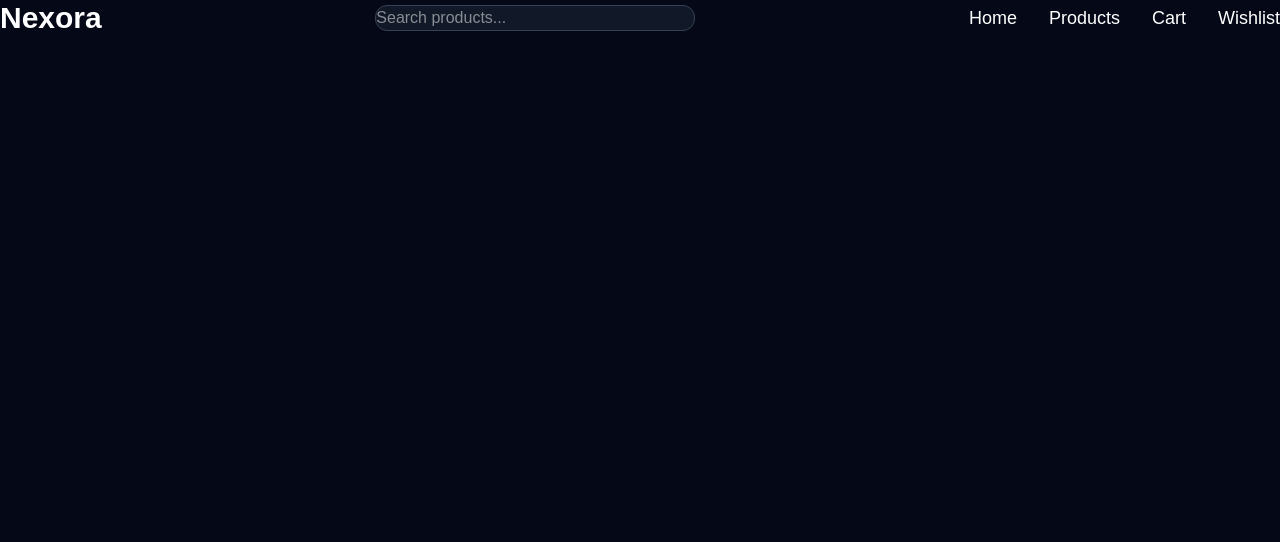
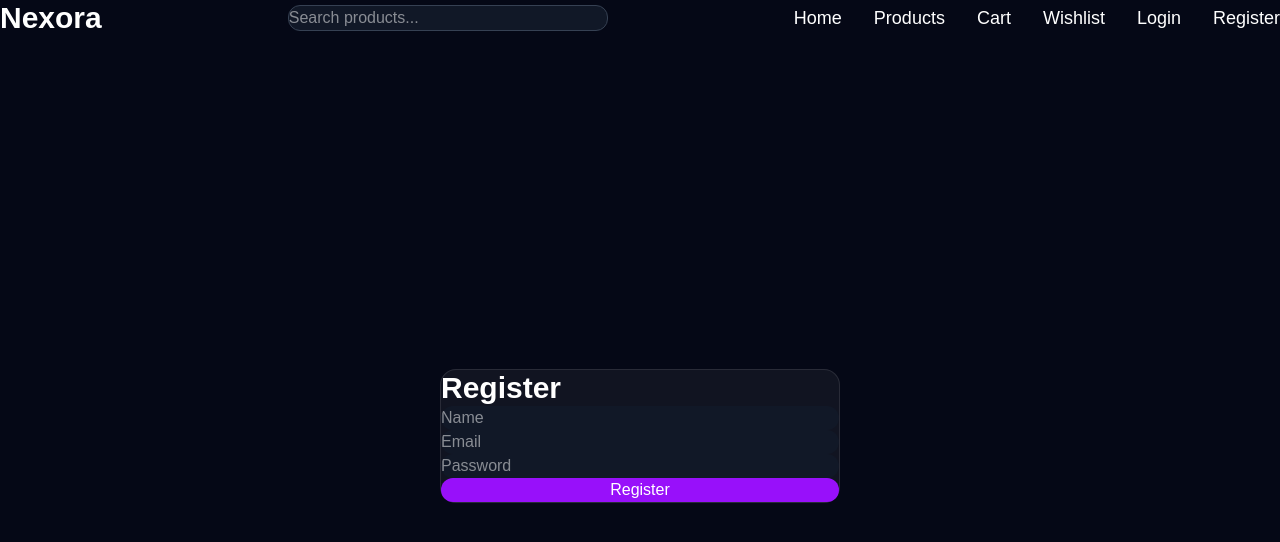
Before and after one commit to sahil2877/Intelligent-Ecommerce-Ai, a React (Vite) app in the folder client/: page /register in a window 1280 px wide. Shown: the top 542 px of the page. Built offline with nearby package versions, Linux system fonts and the light colour scheme.

Commit message:
Implement login and registration frontend

```diff
--- a/client/src/App.jsx
+++ b/client/src/App.jsx
@@ -1,8 +1,15 @@
 import AppRoutes from "./routes/AppRoutes";
+import { Toaster }
+from "react-hot-toast";
 
 
 function App() {
-  return <AppRoutes />;
+  return (
+    <>
+      <Toaster />
+      <AppRoutes />
+    </>
+  );
 }
 
 export default App;
--- a/client/src/components/Navbar/Navbar.jsx
+++ b/client/src/components/Navbar/Navbar.jsx
@@ -31,6 +31,14 @@ function Navbar() {
         <Link to="/cart">Cart</Link>
 
         <Link to="/wishlist">Wishlist</Link>
+
+        <Link to="/login">
+  Login
+</Link>
+
+<Link to="/register">
+  Register
+</Link>
       </div>
 
     </nav>
--- a/client/src/pages/Login/Login.jsx
+++ b/client/src/pages/Login/Login.jsx
@@ -0,0 +1,127 @@
+import { useState } from "react";
+import { useNavigate } from "react-router-dom";
+import api from "../../api/axios";
+import { toast } from "react-hot-toast";
+
+function Login() {
+
+  const navigate = useNavigate();
+
+  const [email, setEmail] =
+    useState("");
+
+  const [password, setPassword] =
+    useState("");
+
+  const handleLogin =
+    async (e) => {
+
+      e.preventDefault();
+
+      try {
+
+        const res =
+          await api.post(
+            "/auth/login",
+            {
+              email,
+              password
+            }
+          );
+
+        localStorage.setItem(
+          "token",
+          res.data.token
+        );
+
+        localStorage.setItem(
+          "user",
+          JSON.stringify(
+            res.data.user
+          )
+        );
+
+        toast.success(
+          "Login Successful"
+        );
+
+        navigate("/");
+
+      } catch (error) {
+
+        toast.error(
+          error.response?.data?.message ||
+          "Login Failed"
+        );
+
+      }
+    };
+
+  return (
+    <div className="min-h-screen flex items-center justify-center">
+
+      <form
+        onSubmit={handleLogin}
+        className="
+        bg-white/5
+        border border-white/10
+        p-8
+        rounded-2xl
+        w-[400px]
+        "
+      >
+
+        <h1 className="text-3xl font-bold mb-6">
+          Login
+        </h1>
+
+        <input
+          type="email"
+          placeholder="Email"
+          value={email}
+          onChange={(e) =>
+            setEmail(e.target.value)
+          }
+          className="
+          w-full
+          p-3
+          mb-4
+          rounded-xl
+          bg-[#111827]
+          "
+        />
+
+        <input
+          type="password"
+          placeholder="Password"
+          value={password}
+          onChange={(e) =>
+            setPassword(e.target.value)
+          }
+          className="
+          w-full
+          p-3
+          mb-4
+          rounded-xl
+          bg-[#111827]
+          "
+        />
+
+        <button
+          className="
+          w-full
+          bg-purple-600
+          py-3
+          rounded-xl
+          "
+        >
+          Login
+        </button>
+
+      </form>
+
+    </div>
+  );
+}
+
+export default Login;
--- a/client/src/pages/ProductDetails/ProductDetails.jsx
+++ b/client/src/pages/ProductDetails/ProductDetails.jsx
@@ -1,86 +1,100 @@
 import { useEffect, useState } from "react";
 import { useParams } from "react-router-dom";
 import api from "../../api/axios";
+import { toast } from "react-hot-toast";
 
 function ProductDetails() {
-
   const { id } = useParams();
 
-  const [product, setProduct] =
-    useState(null);
+  const [product, setProduct] = useState(null);
 
-  const [loading, setLoading] =
-    useState(true);
+  const [loading, setLoading] = useState(true);
+
+  const handleAddToCart = async () => {
+    try {
+      const token = localStorage.getItem("token");
+
+      await api.post(
+        `/cart/add/${product._id}`,
+        {
+          quantity: 1,
+        },
+        {
+          headers: {
+            Authorization: `Bearer ${token}`,
+          },
+        },
+      );
+
+      toast.success("Added to cart");
+    } catch (error) {
+      console.log(error);
+
+      console.log(error.response);
+
+      toast.error(error.response?.data?.message || "Failed to add cart");
+    }
+  };
+
+  const handleAddToWishlist = async () => {
+    try {
+      const token = localStorage.getItem("token");
+
+      await api.post(
+        `/wishlist/add/${product._id}`,
+        {},
+        {
+          headers: {
+            Authorization: `Bearer ${token}`,
+          },
+        },
+      );
+
+      toast.success("Added to wishlist");
+    } catch (error) {
+      toast.error("Failed to add wishlist");
+    }
+  };
 
   useEffect(() => {
+    const fetchProduct = async () => {
+      try {
+        const res = await api.get(`/products/${id}`);
 
-    const fetchProduct =
-      async () => {
-
-        try {
-
-          const res =
-            await api.get(
-              `/products/${id}`
-            );
-
-          setProduct(
-            res.data.product
-          );
-
+        setProduct(res.data.product);
       } catch (error) {
-
         console.log(error);
-
       } finally {
-
         setLoading(false);
-
       }
     };
 
     fetchProduct();
-
   }, [id]);
 
   if (loading) {
-    return (
-      <h1 className="text-center mt-20">
-        Loading...
-      </h1>
-    );
+    return <h1 className="text-center mt-20">Loading...</h1>;
   }
 
   if (!product) {
-    return (
-      <h1 className="text-center mt-20">
-        Product Not Found
-      </h1>
-    );
+    return <h1 className="text-center mt-20">Product Not Found</h1>;
   }
 
   return (
     <div className="max-w-7xl mx-auto px-6 py-10">
-
       <div className="grid md:grid-cols-2 gap-12">
-
         <div>
-
           <img
-            src={
-              product.images?.[0]
-            }
+            src={product.images?.[0]}
             alt={product.title}
             className="
             w-full
             rounded-2xl
             "
           />
-
         </div>
 
         <div>
-
           <h1
             className="
             text-5xl
@@ -124,8 +138,7 @@ function ProductDetails() {
             mt-6
             "
           >
-            ⭐
-            {product.averageRating || 0}
+            ⭐{product.averageRating || 0}
           </p>
 
           <div
@@ -135,8 +148,8 @@ function ProductDetails() {
             mt-8
             "
           >
-
             <button
+              onClick={handleAddToCart}
               className="
   bg-purple-600
   px-6
@@ -148,6 +161,7 @@ function ProductDetails() {
             </button>
 
             <button
+              onClick={handleAddToWishlist}
               className="
   border
   border-gray-600
@@ -158,13 +172,9 @@ function ProductDetails() {
             >
               Add To Wishlist
             </button>
-
           </div>
-
         </div>
-
       </div>
-
     </div>
   );
 }
--- a/client/src/pages/Register/Register.jsx
+++ b/client/src/pages/Register/Register.jsx
@@ -0,0 +1,134 @@
+import { useState } from "react";
+import { useNavigate } from "react-router-dom";
+import api from "../../api/axios";
+import { toast } from "react-hot-toast";
+
+function Register() {
+
+  const navigate = useNavigate();
+
+  const [name, setName] =
+    useState("");
+
+  const [email, setEmail] =
+    useState("");
+
+  const [password, setPassword] =
+    useState("");
+
+  const handleRegister =
+    async (e) => {
+
+      e.preventDefault();
+
+      try {
+
+        await api.post(
+          "/auth/register",
+          {
+            name,
+            email,
+            password
+          }
+        );
+
+        toast.success(
+          "Registration Successful"
+        );
+
+        navigate("/login");
+
+      } catch (error) {
+
+        toast.error(
+          error.response?.data?.message ||
+          "Registration Failed"
+        );
+
+      }
+    };
+
+  return (
+    <div className="min-h-screen flex items-center justify-center">
+
+      <form
+        onSubmit={handleRegister}
+        className="
+        bg-white/5
+        border border-white/10
+        p-8
+        rounded-2xl
+        w-[400px]
+        "
+      >
+
+        <h1 className="text-3xl font-bold mb-6">
+          Register
+        </h1>
+
+        <input
+          type="text"
+          placeholder="Name"
+          value={name}
+          onChange={(e) =>
+            setName(e.target.value)
+          }
+          className="
+          w-full
+          p-3
+          mb-4
+          rounded-xl
+          bg-[#111827]
+          "
+        />
+
+        <input
+          type="email"
+          placeholder="Email"
+          value={email}
+          onChange={(e) =>
+            setEmail(e.target.value)
+          }
+          className="
+          w-full
+          p-3
+          mb-4
+          rounded-xl
+          bg-[#111827]
+          "
+        />
+
+        <input
+          type="password"
+          placeholder="Password"
+          value={password}
+          onChange={(e) =>
+            setPassword(e.target.value)
+          }
+          className="
+          w-full
+          p-3
+          mb-4
+          rounded-xl
+          bg-[#111827]
+          "
+        />
+
+        <button
+          className="
+          w-full
+          bg-purple-600
+          py-3
+          rounded-xl
+          "
+        >
+          Register
+        </button>
+
+      </form>
+
+    </div>
+  );
+}
+
+export default Register;
--- a/client/src/routes/AppRoutes.jsx
+++ b/client/src/routes/AppRoutes.jsx
@@ -3,6 +3,9 @@ import { BrowserRouter, Routes, Route } from "react-router-dom";
 import MainLayout from "../layouts/MainLayout";
 
 import Home from "../pages/Home/Home";
+
+import Login from "../pages/Login/Login";
+import Register from "../pages/Register/Register";
 
 import ProductDetails from "../pages/ProductDetails/ProductDetails";
 
@@ -14,6 +17,16 @@ function AppRoutes() {
           <Route path="/" element={<Home />} />
 
           <Route path="/products/:id" element={<ProductDetails />} />
+
+          <Route
+  path="/login"
+  element={<Login />}
+/>
+
+<Route
+  path="/register"
+  element={<Register />}
+/>
         </Routes>
       </MainLayout>
     </BrowserRouter>
```
Lines whose indentation alone changed are shown as unchanged.
